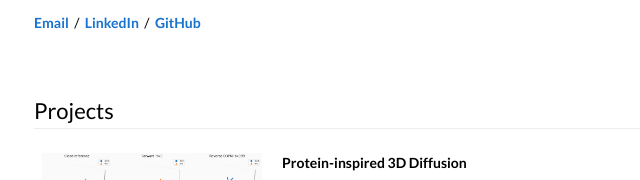
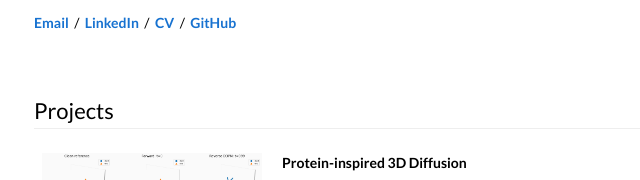
Before and after one commit to fin1cky/fin1cky.github.io, a plain HTML site: page index.html in a window 1280 px wide. Shown: the part 299-479 px from the top of the page, 286-926 px from the left. Drawn offline with Linux system fonts and the light colour scheme.

Commit message:
Added resume

```diff
--- a/index.html
+++ b/index.html
@@ -44,7 +44,7 @@
         <p class="contact-links">
           <a href="mailto:akv2129@columbia.edu">Email</a> &nbsp;/&nbsp;
           <a href="https://www.linkedin.com/in/aryaman-velampalli/">LinkedIn</a> &nbsp;/&nbsp;
-          <!-- <a href="data/cv.pdf">CV</a> &nbsp;/&nbsp; -->
+          <a href="data/cv.pdf">CV</a> &nbsp;/&nbsp;
           <a href="https://github.com/fin1cky">GitHub</a>
           <!-- <a href="https://x.com/Aryakris_20">X</a> -->
         </p>
```
Also changed, not shown: 5 other files.
